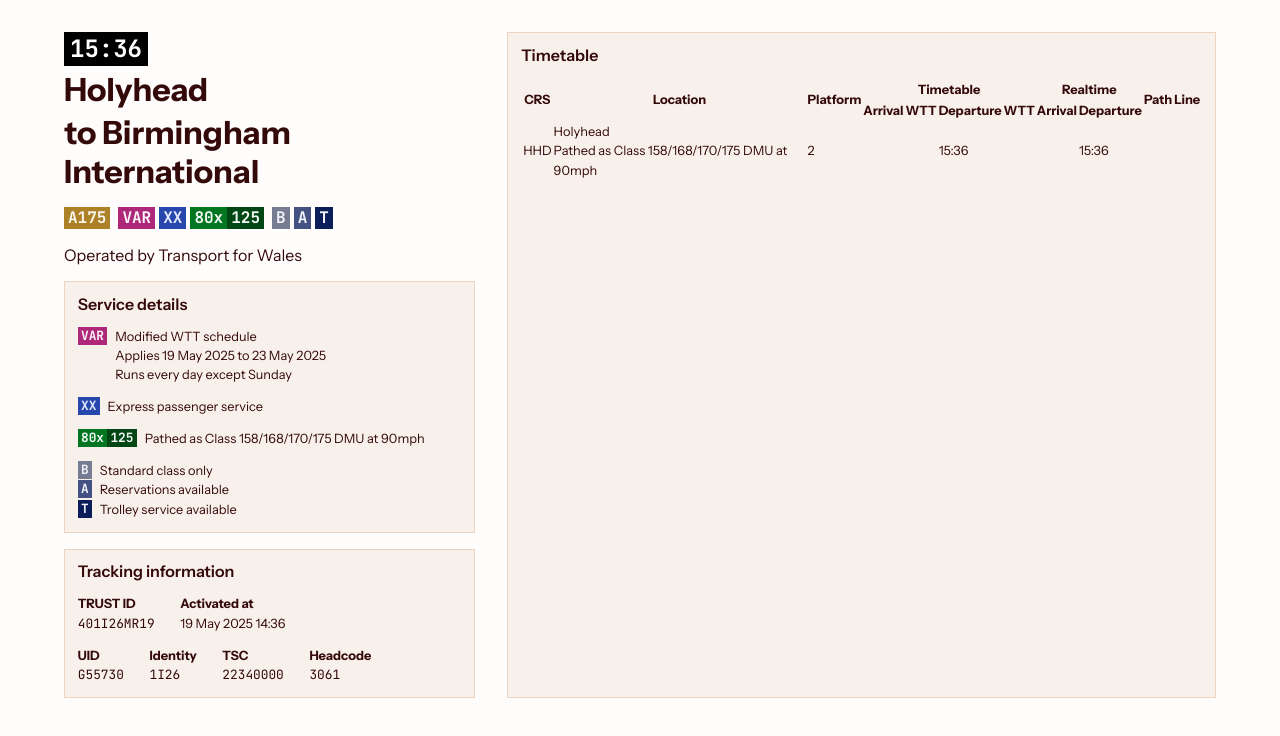
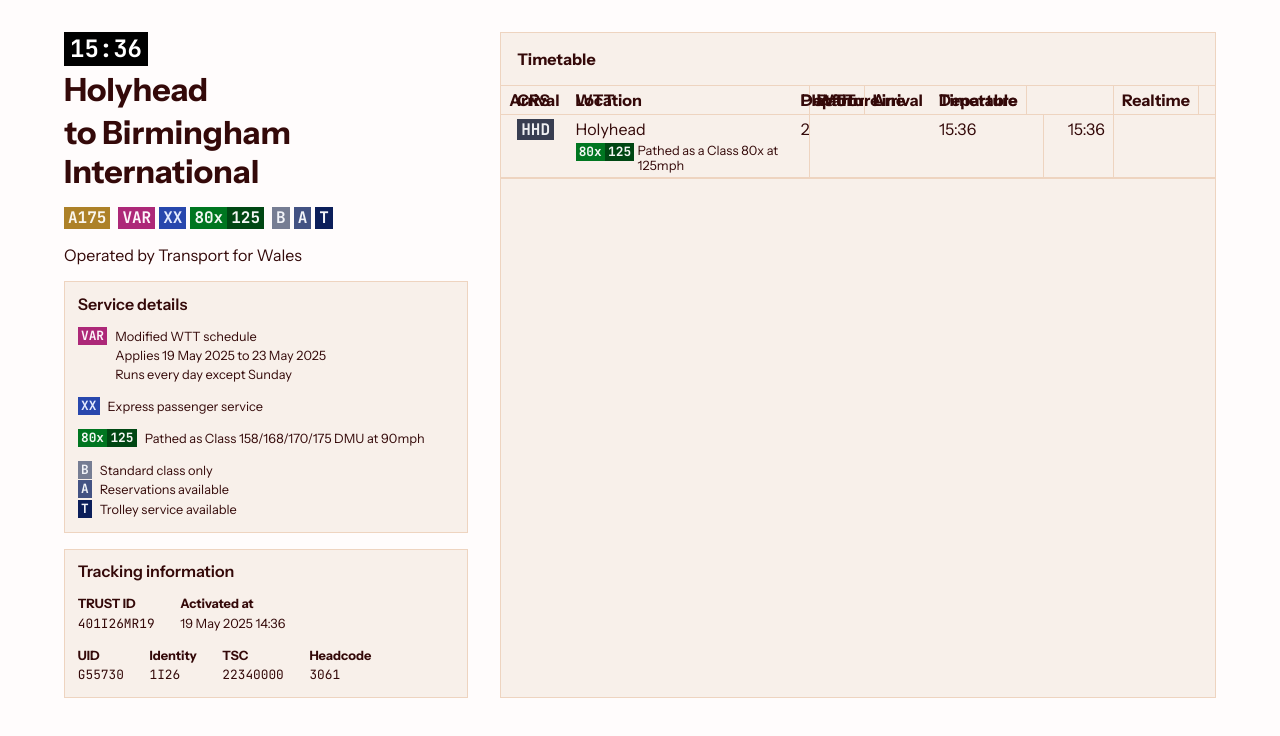
Before and after one commit to iamawatermelo/trusty-web, a SvelteKit app: page / in a window 1280 px wide. Shown: the top 736 px of the page. Built offline with nearby package versions, Linux system fonts and the light colour scheme.

Commit message:
im gonna kms i cant figure out grid

```diff
--- a/src/routes/+layout.ts
+++ b/src/routes/+layout.ts
@@ -21,7 +21,10 @@
     "on-marker-reservations": "F2F4F9",
     "marker-catering": "0B1E5A",
     "marker-catering-alt": "0E193A",
-    "on-marker-catering": "F2F4F9"
+    "on-marker-catering": "F2F4F9",
+    "marker-crs": "383E51",
+    "marker-crs-alt": "6E7BA5",
+    "on-marker-crs": "EFF0F2"
   };
 
   let cssVariables = '';
--- a/src/routes/+page.svelte
+++ b/src/routes/+page.svelte
@@ -77,7 +77,7 @@
         </section>
     </div>
 
-    <section>
+    <article>
         <h2>Timetable</h2>
         <table>
             <colgroup>
@@ -90,47 +90,68 @@
             </colgroup>
             <thead>
                 <tr>
-                    <th scope="col" rowspan="2">CRS</th>
-                    <th scope="col" rowspan="2">Location</th>
-                    <th scope="col" rowspan="2">Platform</th>
-                    <th scope="col" colspan="4">Timetable</th>
-                    <th scope="col" colspan="2">Realtime</th>
-                    <th scope="col" rowspan="2">Path</th>
-                    <th scope="col" rowspan="2">Line</th>
+                    <th scope="col" rowspan="2" class="crs timetable-header-start">CRS</th>
+                    <th scope="col" rowspan="2" class="location">Location</th>
+                    <th scope="col" rowspan="2" class="platform timetable-border">Platform</th>
+
+                    <th scope="col" colspan="4" class="timetable timetable-border">Timetable</th>
+
+                    <th scope="col" colspan="2" class="realtime timetable-border">Realtime</th>
+
+                    <th scope="col" rowspan="2" class="path">Path</th>
+                    <th scope="col" rowspan="2" class="line timetable-header-end">Line</th>
                 </tr>
                 <tr>
+                    <!-- Timetable -->
                     <th scope="col">Arrival</th>
                     <th scope="col">WTT</th>
                     <th scope="col">Departure</th>
-                    <th scope="col">WTT</th>
+                    <th scope="col" class="timetable-border">WTT</th>
+
+                    <!-- Realtime -->
                     <th scope="col">Arrival</th>
-                    <th scope="col">Departure</th>
+                    <th scope="col" class="timetable-border">Departure</th>
                 </tr>
             </thead>
             <tbody>
                 <tr>
-                    <td>HHD</td>
+                    <!-- Location -->
+                    <td>{@render marker("HHD", "marker-crs")}</td>
                     <td>
-                        <p>
-                            Holyhead
-                        </p>
-                        <p>
-                            Pathed as Class 158/168/170/175 DMU at 90mph
-                        </p>
+                        <div class="timetable-location">
+                            <p>
+                                Holyhead
+                            </p>
+                            <div class="timetable-extra">
+                                <div class="marker-related">
+                                    {@render marker("80x", "marker-load")}
+                                    {@render marker("125", "marker-load-alt", "on-marker-load")}
+                                </div>
+                                <p>
+                                    Pathed as a Class 80x at 125mph
+                                </p>
+                            </div>
+                        </div>
                     </td>
-                    <td>2</td>
+                    <td class="timetable-border">2</td>
+
+                    <!-- Timetable -->
                     <td></td>
                     <td></td>
                     <td>15:36</td>
+                    <td class="timetable-border"></td>
+
+                    <!-- Realtime -->
                     <td></td>
-                    <td></td>
-                    <td>15:36</td>
+                    <td class="timetable-border">15:36</td>
+
+                    <!-- Path/Line -->
                     <td></td>
                     <td></td>
                 </tr>
             </tbody>
         </table>
-    </section>
+    </article>
 </main>
 
 <style>
@@ -241,4 +262,111 @@
             }
         }
     }
+
+    /* Timetable styles */
+
+    /* Layout */
+
+    article {
+        background: var(--card-bg);
+
+        border: 1px solid var(--card-stroke);
+        border-collapse: collapse;
+
+        h2 {
+            font-size: 1rem;
+            padding: 1rem;
+        }
+    }
+
+    table {
+        display: grid;
+
+        grid-auto-rows: min-content;
+        grid-template-columns:
+            [crs] min-content
+            [location] auto
+            [platform] 1em
+            [tt-arrival] min-content
+            [tt-arrival-wtt] min-content
+            [tt-departure] min-content
+            [tt-departure-wtt] min-content
+            [rt-arrival] min-content
+            [rt-departure] min-content
+            [path] min-content
+            [line] min-content
+    }
+
+    thead, tbody, tr {
+        display: grid;
+
+        grid-auto-rows: min-content;
+        grid-column: 1 / -1;
+        grid-template-columns: subgrid;
+    }
+
+    thead {
+        grid-template-rows: repeat(2, min-content);
+    }
+
+    tr {
+        grid-template-rows: repeat(2, min-content);
+        grid-row: 1 / span 2;
+    }
+
+    thead tr:first-child {
+        .crs, .location, .platform, .path, .line {
+            grid-row: 1 / span 2;
+        }
+
+        .timetable {
+            grid-column: span 4;
+        }
+    }
+
+    table, td, th {
+        border: 0 solid var(--card-stroke);
+    }
+
+    table, td {
+        border-collapse: collapse;
+        border-top-width: 1px;
+        border-bottom-width: 1px;
+    }
+
+    th, td {
+        padding: 0.25em 0.5em;
+
+
+        &.timetable-border {
+            border-right-width: 1px;
+        }
+    }
+
+    td:first-child, .timetable-header-start {
+        padding-left: 1em;
+    }
+
+    th {
+        vertical-align: bottom;
+        text-align: left;
+    }
+
+    /* Detail */
+
+    .timetable-extra {
+        font-size: 0.8em;
+
+        display: flex;
+        flex-direction: row;
+        gap: 0.25em;
+    }
+
+    .timetable-location {
+        display: flex;
+        flex-direction: column;
+        gap: 0.25em;
+
+        column-span: 2;
+    }
 </style>
```
